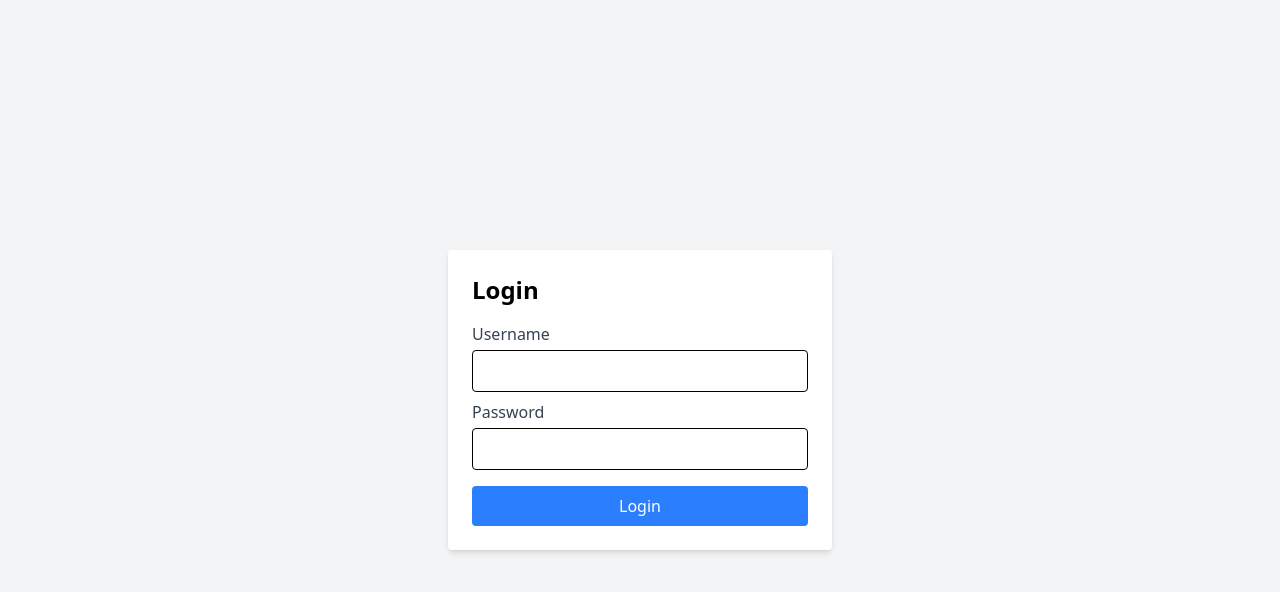
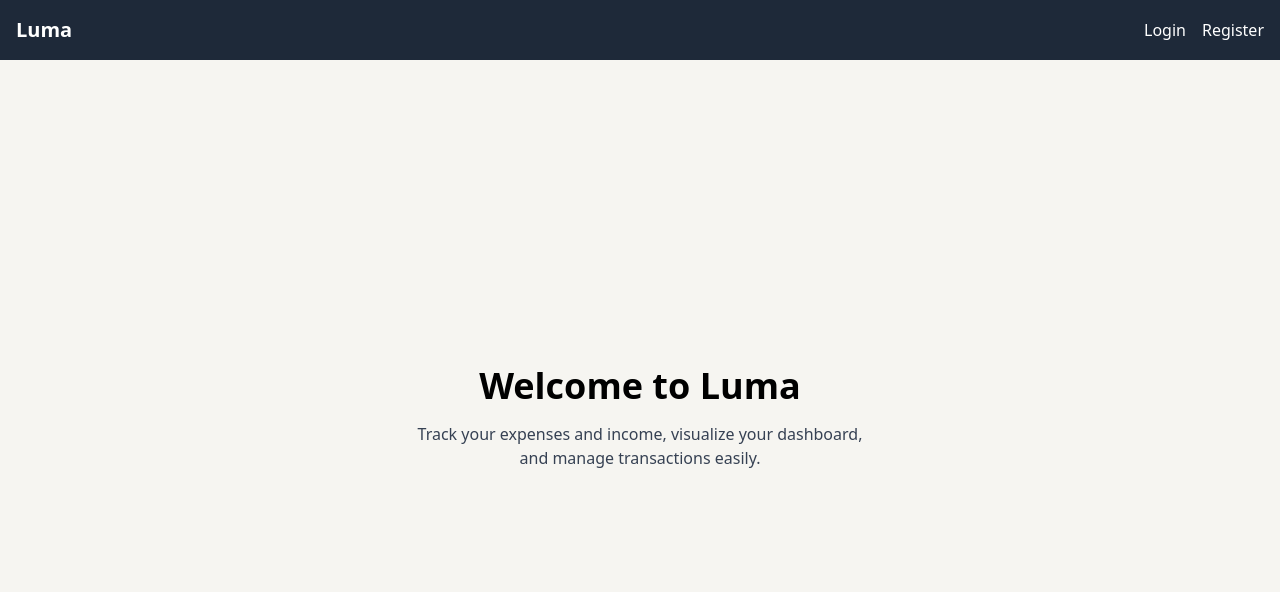
Before and after one commit to joellum1/luma, a React (Vite) app in the folder frontend/: page / in a window 1280 px wide. Before the commit this address led to /login. Shown: the top 592 px of the page. Built offline with nearby package versions, Linux system fonts and the light colour scheme.

Commit message:
added basic landing page

```diff
--- a/frontend/src/App.tsx
+++ b/frontend/src/App.tsx
@@ -5,6 +5,7 @@ import { PrivateRoute } from "./components/PrivateRoute";
 import { AuthProvider } from "./context/AuthContext";
 import { DashboardProvider } from "./context/DashboardContext";
 
+import Landing from './pages/Landing';
 import Register from "./pages/Register";
 import Login from "./pages/Login";
 import Dashboard from "./pages/Dashboard";
@@ -16,10 +17,14 @@ function App() {
       <DashboardProvider>
         <Router>
           <Routes>
+            {/* Public Routes */}
+            <Route path="/" element={<Landing />} />
             <Route path="/register" element={<Register />} />
             <Route path="/login" element={<Login />} />
+
+            {/* Protected Routes */}
             <Route
-              path="/"
+              path="/dashboard"
               element={
                 <PrivateRoute>
                   <Dashboard />
--- a/frontend/src/components/LogoutButton.tsx
+++ b/frontend/src/components/LogoutButton.tsx
@@ -8,7 +8,7 @@ export const LogoutButton = () => {
 
   const handleLogout = () => {
     logout();
-    navigate("/login"); // redirect to login after logout
+    navigate("/"); // redirect to landing page after logout
   };
 
   return (
--- a/frontend/src/components/Navbar.tsx
+++ b/frontend/src/components/Navbar.tsx
@@ -1,34 +1,32 @@
 // components/Navbar.tsx
-import { Link, useNavigate } from "react-router-dom";
+import { Link } from "react-router-dom";
 import { useContext } from "react";
+
 import { AuthContext } from "../context/AuthContext";
 
+import { LogoutButton } from "./LogoutButton";
+
 export const Navbar = () => {
-  const { logout } = useContext(AuthContext);
-  const navigate = useNavigate();
-
-  const handleLogout = () => {
-    logout();
-    navigate("/login"); // redirect to login page after logout
-  };
+  const { isAuthenticated } = useContext(AuthContext);
 
   return (
-    <nav className="bg-gray-100 p-4 flex justify-between items-center shadow mb-6">
+    <nav className="bg-gray-800 text-white p-4 flex justify-between items-center">
+      <Link to="/" className="text-xl font-bold">Luma</Link>
+
       <div className="space-x-4">
-        <Link to="/" className="font-semibold text-blue-600 hover:underline">
-          Dashboard
-        </Link>
-        <Link to="/transactions" className="font-semibold text-blue-600 hover:underline">
-          Transactions
-        </Link>
+        {isAuthenticated ? (
+          <>
+            <Link to="/dashboard" className="hover:underline">Dashboard</Link>
+            <Link to="/transactions" className="hover:underline">Transactions</Link>
+            <LogoutButton />
+          </>
+        ) : (
+          <>
+            <Link to="/login" className="hover:underline">Login</Link>
+            <Link to="/register" className="hover:underline">Register</Link>
+          </>
+        )}
       </div>
-
-      <button
-        onClick={handleLogout}
-        className="bg-red-500 text-white px-4 py-2 rounded hover:bg-red-600"
-      >
-        Logout
-      </button>
     </nav>
   );
 };
--- a/frontend/src/components/PrivateRoute.tsx
+++ b/frontend/src/components/PrivateRoute.tsx
@@ -11,8 +11,8 @@ export const PrivateRoute = ({ children }: { children: ReactNode }) => {
   }
 
   if (!isAuthenticated) {
-    // Not authenticated -> redirect to login
-    return <Navigate to="/login" replace />;
+    // Not authenticated -> redirect to landing
+    return <Navigate to="/" replace />;
   }
 
   // Authenticated -> render the page
--- /dev/null
+++ b/frontend/src/pages/Landing.tsx
@@ -0,0 +1,16 @@
+import { Navbar } from "../components/Navbar";
+
+export default function Landing() {
+  return (
+    <div className="min-h-screen flex flex-col">
+      <Navbar />
+
+      <main className="flex-grow flex flex-col items-center justify-center bg-[#f6f5f1]">
+        <h1 className="text-4xl font-bold mb-4">Welcome to Luma</h1>
+        <p className="mb-6 text-gray-700 text-center max-w-md">
+          Track your expenses and income, visualize your dashboard, and manage transactions easily.
+        </p>
+      </main>
+    </div>
+  );
+}
--- a/frontend/src/pages/Login.tsx
+++ b/frontend/src/pages/Login.tsx
@@ -27,7 +27,7 @@ export default function Login() {
     } else if (data.access) {
       // save to context + localStorage
       login(username, data.access, data.refresh);
-      navigate("/");
+      navigate("/dashboard");
     }
   };
 
--- a/frontend/src/pages/Register.tsx
+++ b/frontend/src/pages/Register.tsx
@@ -31,7 +31,7 @@ export default function Register() {
       const auth = await loginUser({ username, password });
 
       login(username, auth.access, auth.refresh);
-      navigate("/"); // redirect to Dashboard
+      navigate("/dashboard"); // redirect to Dashboard
     } catch (err: any) {
       setError(err.message || "Registration failed");
     }
```
Also changed, not shown: 1 other file (tests, documents, lock files or other folders).
